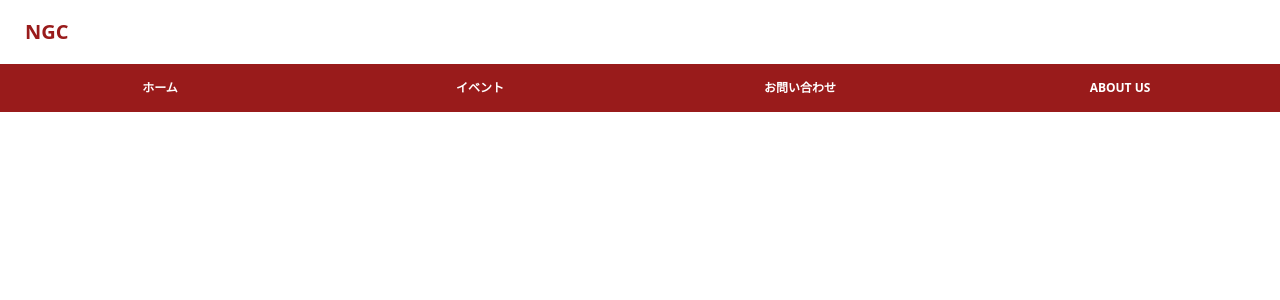
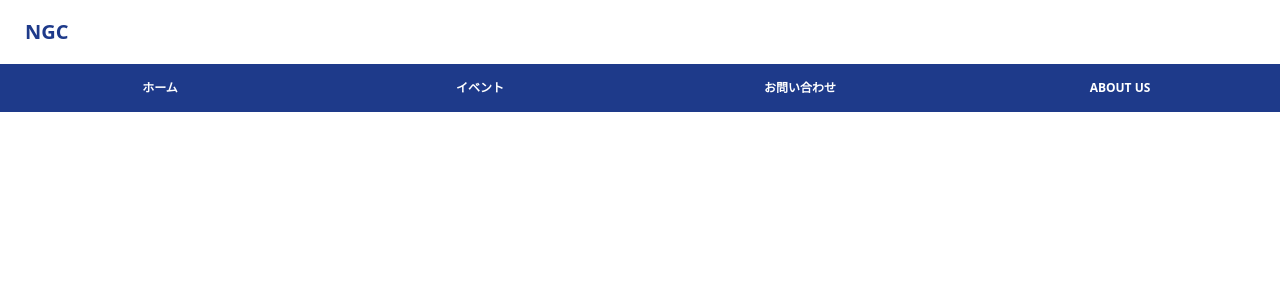
Before and after one commit to DahuiSheng/ngc, a Next.js app: page /aboutus in a window 1280 px wide. Shown: the top 300 px of the page. Built offline with nearby package versions, Linux system fonts and the light colour scheme.

Commit message:
Fix Color from red to blue

```diff
--- a/components/Menu.tsx
+++ b/components/Menu.tsx
@@ -5,18 +5,18 @@ const Menu = () => {
         <>
             {/* <div className="h-16 bg-black">
             </div> */}
-            <div className="grid grid-cols-2 bg-red-800 md:grid-cols-4 pt-16">
+            <div className="grid grid-cols-2 bg-blue-900 md:grid-cols-4 pt-16">
                 <Link href={"/"}>
-                    <button className="btn btn-block bg-red-800 border-none rounded-none text-xs h-2 no-animation text-white">ホーム</button>
+                    <button className="btn btn-block bg-blue-900 border-none rounded-none text-xs h-2 no-animation text-white">ホーム</button>
                 </Link>
                 <Link href={"/event"}>
-                    <button className="btn btn-block bg-red-800 border-none rounded-none text-xs h-2 no-animation text-white">イベント</button>
+                    <button className="btn btn-block bg-blue-900 border-none rounded-none text-xs h-2 no-animation text-white">イベント</button>
                 </Link>
                 <Link href={"/inquiry"}>
-                    <button className="btn btn-block bg-red-800 border-none rounded-none text-xs h-2 no-animation text-white">お問い合わせ</button>
+                    <button className="btn btn-block bg-blue-900 border-none rounded-none text-xs h-2 no-animation text-white">お問い合わせ</button>
                 </Link>
                 <Link href={"/aboutus"}>
-                    <button className="btn btn-block bg-red-800 border-none rounded-none text-xs h-2 no-animation text-white">About US</button>
+                    <button className="btn btn-block bg-blue-900 border-none rounded-none text-xs h-2 no-animation text-white">About US</button>
                 </Link>
             </div>
         </>
--- a/components/Navbar.tsx
+++ b/components/Navbar.tsx
@@ -7,11 +7,11 @@ const Navbar = () => {
             {/* タイトル：　NiFT_Blog */}
             <div className="flex-1">
                 <Link href={"/"}>
-                    <a className="btn btn-ghost normal-case text-xl text-red-800">NGC</a>
+                    <a className="btn btn-ghost normal-case text-xl text-blue-900">NGC</a>
                 </Link>
             </div>
             <div className="flex-none hidden md:visible">
-                <ul className="menu menu-horizontal p-0 font-bold text-red-800">
+                <ul className="menu menu-horizontal p-0 font-bold text-blue-900">
                     <Link href={"/"}>
                         <li><a className="btn btn-ghost">Home</a></li>
                     </Link>
--- a/pages/blog/[id].tsx
+++ b/pages/blog/[id].tsx
@@ -17,7 +17,7 @@ export default function Blog({ blog }: Props) {
 
       <div className="max-w-6xl py-6 mx-auto bg-white">
         {/* ブログのタイトルを表示 */}
-        <div className="sm:text-3xl md:text-3xl lg:text-3xl xl:text-4xl font-bold text-red-800">
+        <div className="sm:text-3xl md:text-3xl lg:text-3xl xl:text-4xl font-bold text-blue-900">
           {blog.title}
         </div>
       </div>
```
